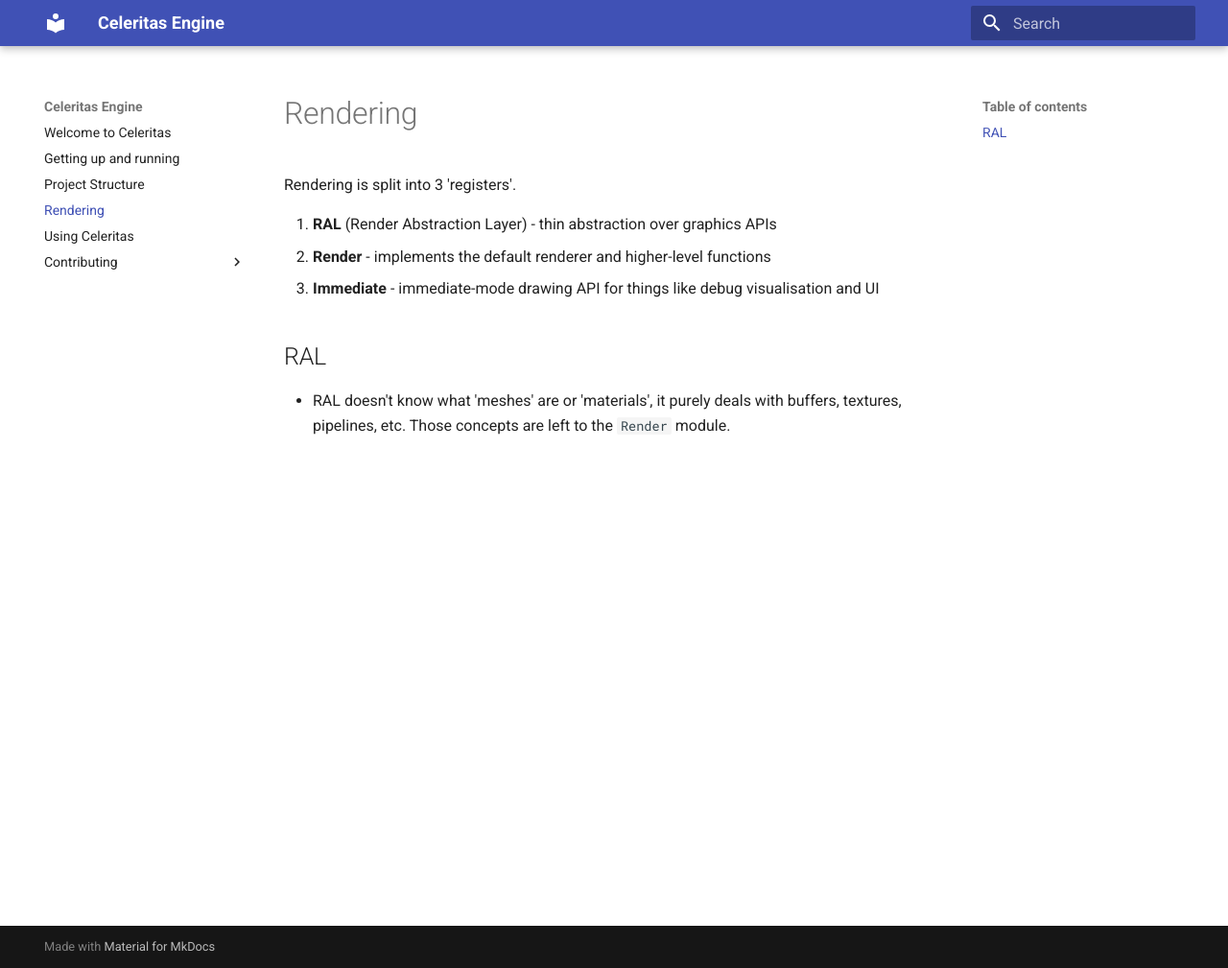
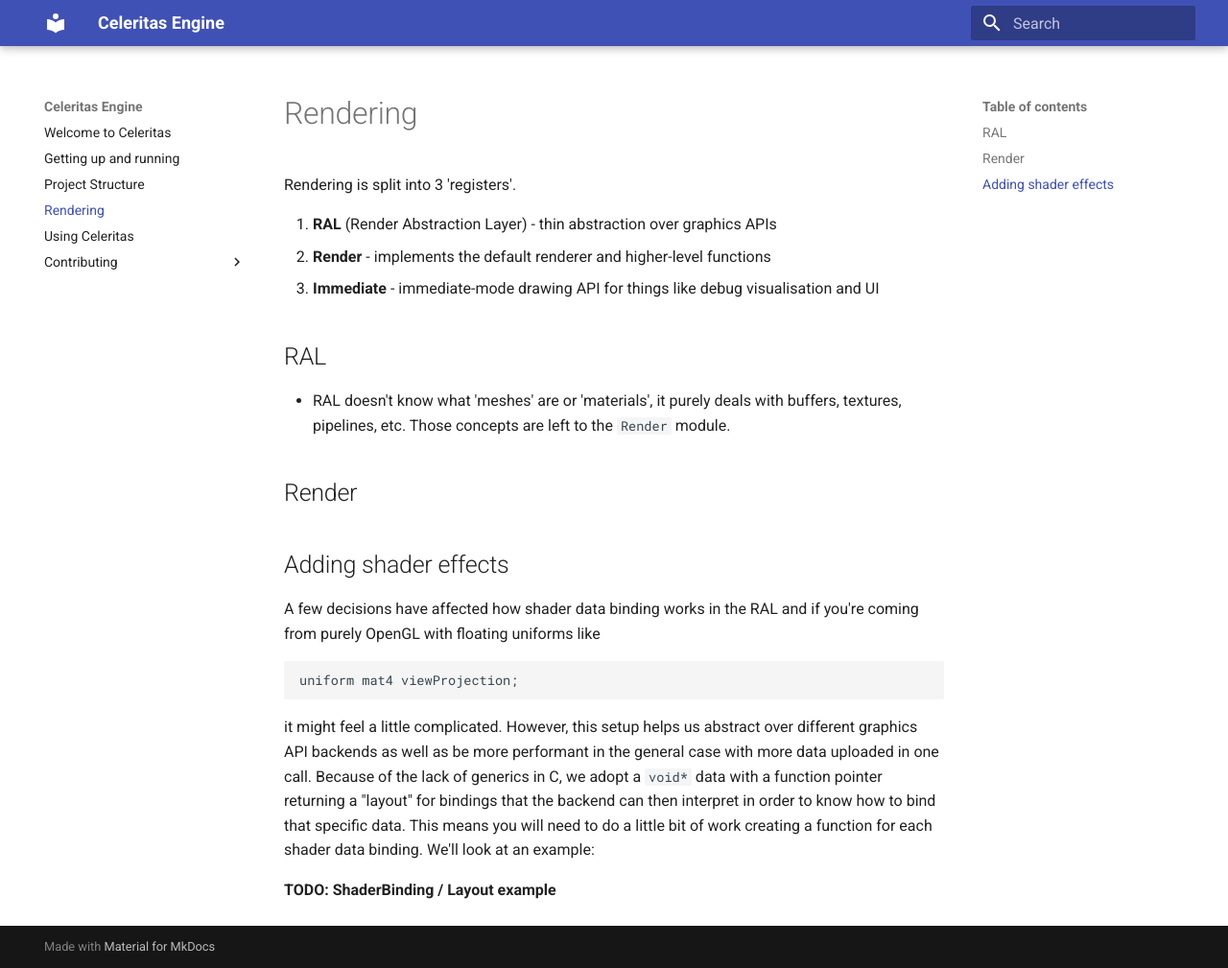
Before and after one commit to omnisci3nce/celeritas-core, an MkDocs documentation site: the page built from docs/rendering.md, in a window 1280 px wide and 1009 px high. Shown: the whole window at 96% size. Built offline with MkDocs 1.6.1 and Material for MkDocs 9.7.7, drawn with Linux system fonts in a browser that asks for light colours.

Commit message:
adding some info on binding in docs

````diff
--- a/docs/rendering.md
+++ b/docs/rendering.md
@@ -11,3 +11,19 @@ Rendering is split into 3 'registers'.
 
 - RAL doesn't know what 'meshes' are or 'materials', it purely deals with buffers, textures, pipelines, etc. Those concepts
   are left to the `Render` module.
+
+## Render
+
+## Adding shader effects
+
+A few decisions have affected how shader data binding works in the RAL and if you're coming from purely OpenGL with floating uniforms like
+
+```glsl
+uniform mat4 viewProjection;
+```
+it might feel a little complicated. However, this setup helps us abstract over different graphics API backends as well as be more performant in the general case
+with more data uploaded in one call.
+Because of the lack of generics in C, we adopt a `void*` data with a function pointer returning a "layout" for bindings that the backend can then interpret in order
+to know how to bind that specific data. This means you will need to do a little bit of work creating a function for each shader data binding. We'll look at an example:
+
+**TODO: ShaderBinding / Layout example**
````
